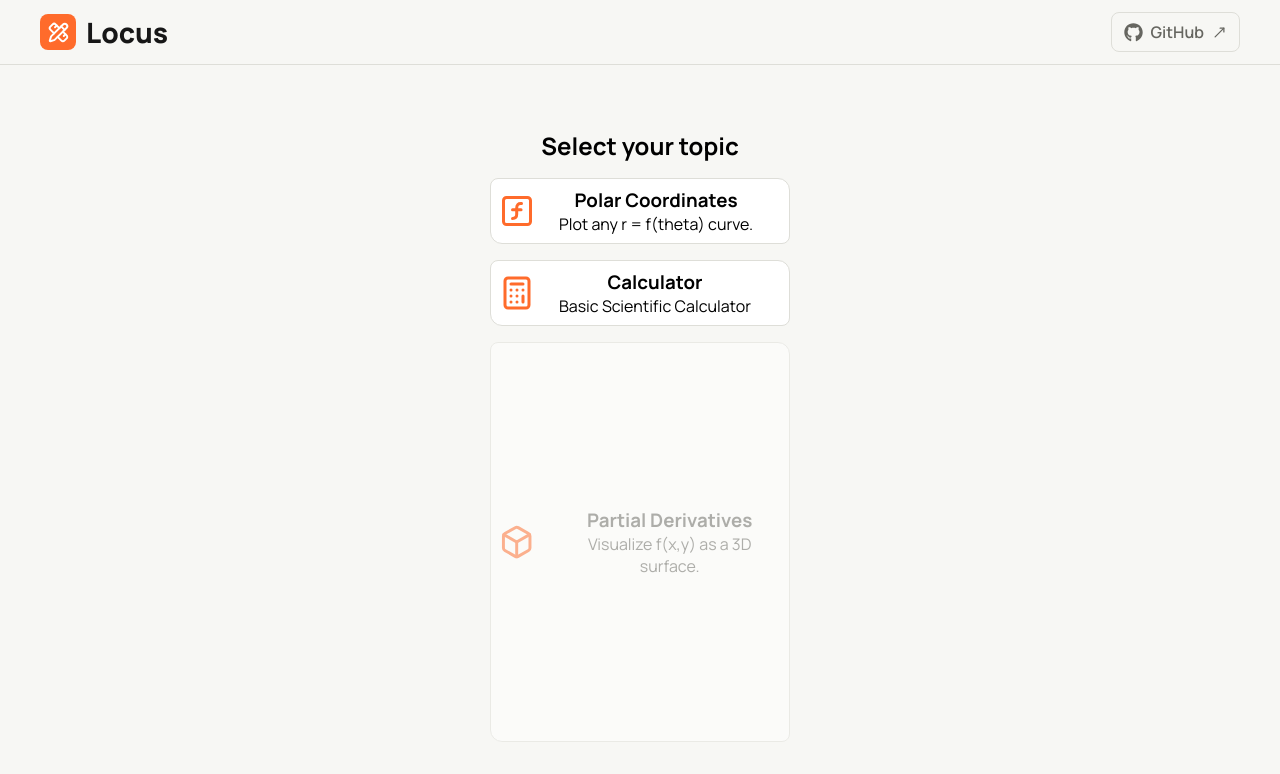
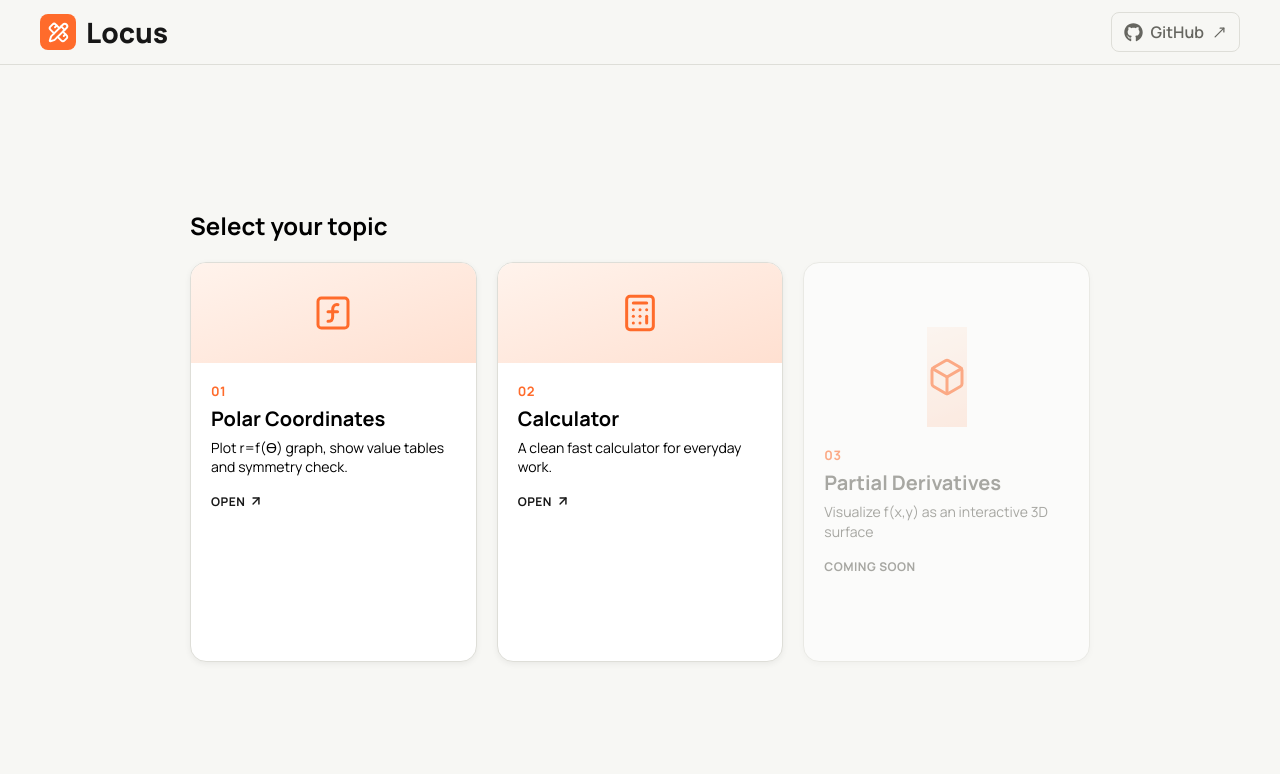
Before and after one commit to Aashutosh-kc/math-app, a React (Vite) app: page / in a window 1280 px wide. Shown: the top 774 px of the page. Built offline with nearby package versions, Linux system fonts and the light colour scheme.

Commit message:
style: reorganize style for cards

```diff
--- a/src/App.jsx
+++ b/src/App.jsx
@@ -59,15 +59,15 @@ function App() {
                     <TopicSelector onSelect={setTopic} />
                 )}
 
-                {topic === "polar" && (
+                {topic === "Polar Coordinates" && (
                     <PolarCoordinates />
                 )}
 
-                {topic === "calculator" && (
+                {topic === "Calculator" && (
                     <SimpCalculator />
                 )}
 
-                {topic === "partial" && (
+                {topic === "Partial Derivatives" && (
                     <div className="coming-soon">
                         Coming soon
                     </div>
--- a/src/TopicSelector.css
+++ b/src/TopicSelector.css
@@ -1,32 +1,103 @@
 .topic-container{
     display: flex;
     flex-direction: column;
-    gap: 16px;
+    gap: 20px;
     align-items: center;
+    width: min(900px, 90vw);
 }
 .topic-container h2{
     margin-top: 12px;
+    align-self: flex-start;
 }
+
+.card-grid{
+    display: flex;
+    flex-direction: row;
+    gap: 20px;
+    width: 100%;
+}
+
 .card{
     display: flex;
-    gap: 1.5rem;
-    align-items: center;
-    background-color: var(--surface);
-    width: 300px;
+    flex-direction: column;
+    flex: 1;
+    background-color: #fff;
     border: 1px solid var(--border);
-    border-radius: 8px 12px;
-    padding: 8px;
+    border-radius: 16px;
+    overflow: hidden;
     cursor: pointer;
-    text-align: center;
+    box-shadow: 0 2px 6px rgba(0,0,0,0.06);
+    transition: transform 0.15s ease, box-shadow 0.15s ease;
 }
 .card:hover{
-    background-color: var(--accent);
-    color: var(--surface);
-    p{
-        color: var(--text);
+    transform: translateY(-2px);
+    box-shadow: 0 6px 16px rgba(0,0,0,0.12);
+}
+
+.card-preview{
+    display: flex;
+    align-items: center;
+    justify-content: center;
+    height: 100px;
+    background: linear-gradient(160deg, #fff3ec, #ffe0d1);
+    color: var(--accent);
+}
+
+.card-body{
+    padding: 16px 20px 20px;
+    text-align: left;
+}
+
+.card-index{
+    color: var(--accent);
+    font-weight: 700;
+    font-size: 13px;
+    letter-spacing: 0.5px;
+}
+
+.card-body h3{
+    margin: 4px 0 6px;
+    font-size: 20px;
+}
+
+.card-body p{
+    margin: 0 0 12px;
+    color: var(--subtext);
+    font-size: 14px;
+    line-height: 1.4;
+}
+
+.card-cta{
+    display: inline-flex;
+    align-items: center;
+    gap: 4px;
+    font-weight: 700;
+    font-size: 12px;
+    letter-spacing: 0.5px;
+    color: var(--text);
+}
+
+.card-cta:hover{
+    color: var(--accent);
+}
+
+.coming-soon{
+    opacity: 0.55;
+    cursor: not-allowed;
+}
+.coming-soon:hover{
+    transform: none;
+    box-shadow: 0 2px 6px rgba(0,0,0,0.06);
+}
+.coming-soon .card-cta{
+    color: var(--subtext);
+}
+
+@media (max-width: 899px){
+    .topic-container{
+        width: min(360px, 90vw);
+    }
+    .card-grid{
+        flex-direction: column;
     }
 }
-.coming-soon{
-    opacity: 0.5;
-    cursor: not-allowed;
-}
--- a/src/TopicSelector.jsx
+++ b/src/TopicSelector.jsx
@@ -1,33 +1,51 @@
 import './TopicSelector.css'
-import {SquareFunction,Box,Calculator} from 'lucide-react';
+import { SquareFunction, Box, Calculator, ArrowUpRight } from 'lucide-react';
 
-function TopicSelector( { onSelect }){
+function TopicSelector({ onSelect }) {
+    const topics = [
+        {
+            title: "Polar Coordinates",
+            description: "Plot r=f(ϴ) graph, show value tables and symmetry check.",
+            status: "working",
+            icon: SquareFunction
+        },
+        {
+            title: "Calculator",
+            description: "A clean fast calculator for everyday work.",
+            status: "working",
+            icon: Calculator
+        },
+        {
+            title: "Partial Derivatives",
+            description: "Visualize f(x,y) as an interactive 3D surface",
+            status: "coming-soon",
+            icon: Box
+        }
+    ]
 
     return (
     <div className='topic-container'>
-        <h2>Select your topic</h2>
-        <div className='card' onClick={() => onSelect("polar")}>
-            < SquareFunction  size ={36} color = "#FF6B2B" />
-            <div className='topic-preview'>
-            <h3>Polar Coordinates</h3>
-            <p>Plot any r = f(theta) curve.</p>
-            </div>
-        </div>
-        <div className='card working' onClick={() => onSelect("calculator")}>
-                <Calculator size={36} color="#FF6B2B" />
-                <div className='topic-preview'>
-                    <h3>Calculator</h3>
-                    <p>Basic Scientific Calculator</p>
+    <h2>Select your topic</h2>
+    <div className="card-grid">
+        {topics.map((topic, index) => (
+            <div key={index} className={`card ${topic.status === "coming-soon" ? "coming-soon" : ""}`}
+                onClick={() => { topic.status !== "coming-soon" && onSelect(topic.title) }}>
+                <div className="card-preview">
+                    <topic.icon size={40} strokeWidth={1.8} />
+                </div>
+                <div className="card-body">
+                    <span className="card-index">{String(index + 1).padStart(2, "0")}</span>
+                    <h3>{topic.title}</h3>
+                    <p>{topic.description}</p>
+                    <span className="card-cta">
+                        {topic.status === "coming-soon" ? "COMING SOON" : "OPEN"}
+                        {topic.status !== "coming-soon" && <ArrowUpRight size={14} strokeWidth={2.5} />}
+                    </span>
                 </div>
             </div>
-            <div className='card coming-soon'>
-                <Box size={36} color="#FF6B2B" />
-                <div className='topic-preview'>
-                    <h3>Partial Derivatives</h3>
-                    <p>Visualize f(x,y) as a 3D surface.</p>
-                </div>
-            </div>
-        </div>
+        ))}
+    </div>
+    </div>
     )
 }
 export default TopicSelector
```
